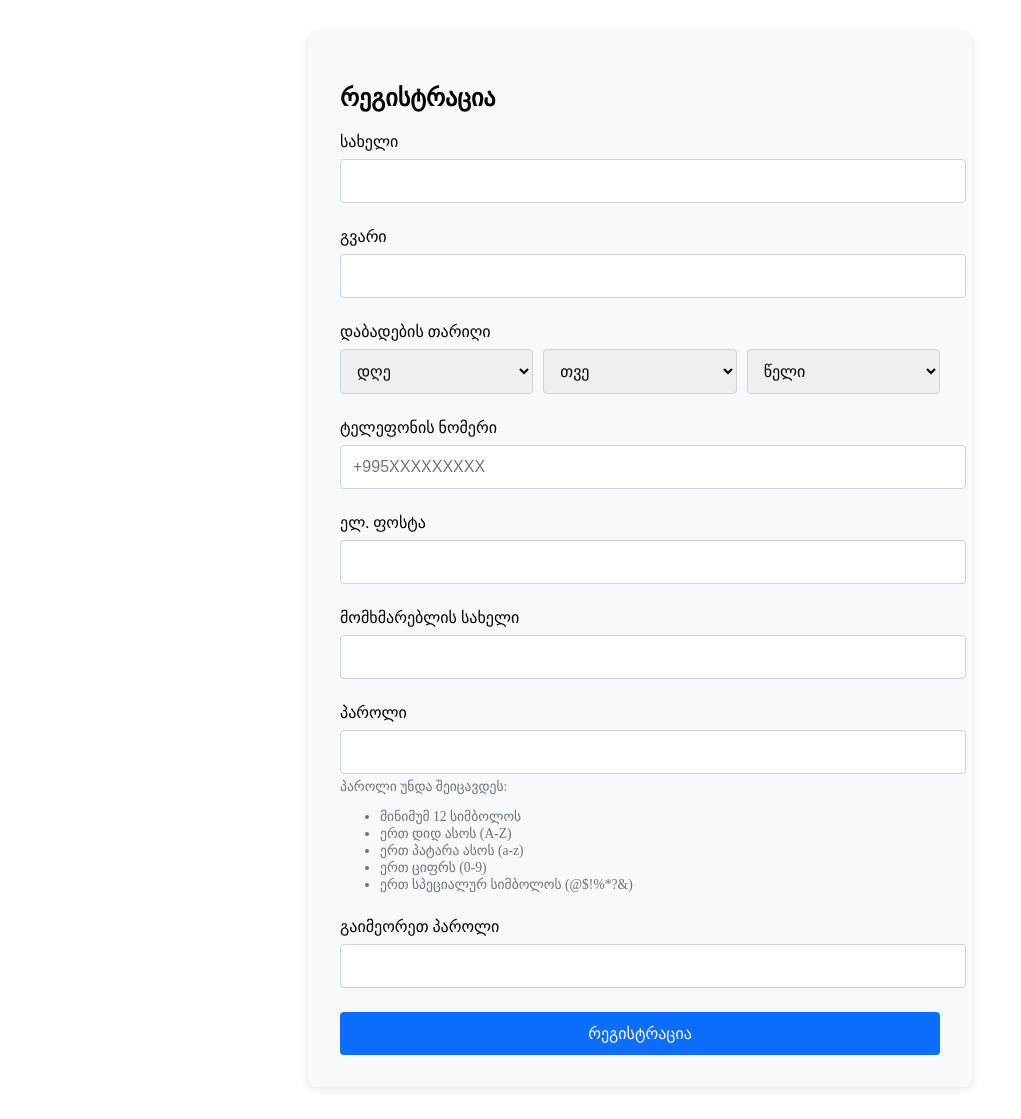
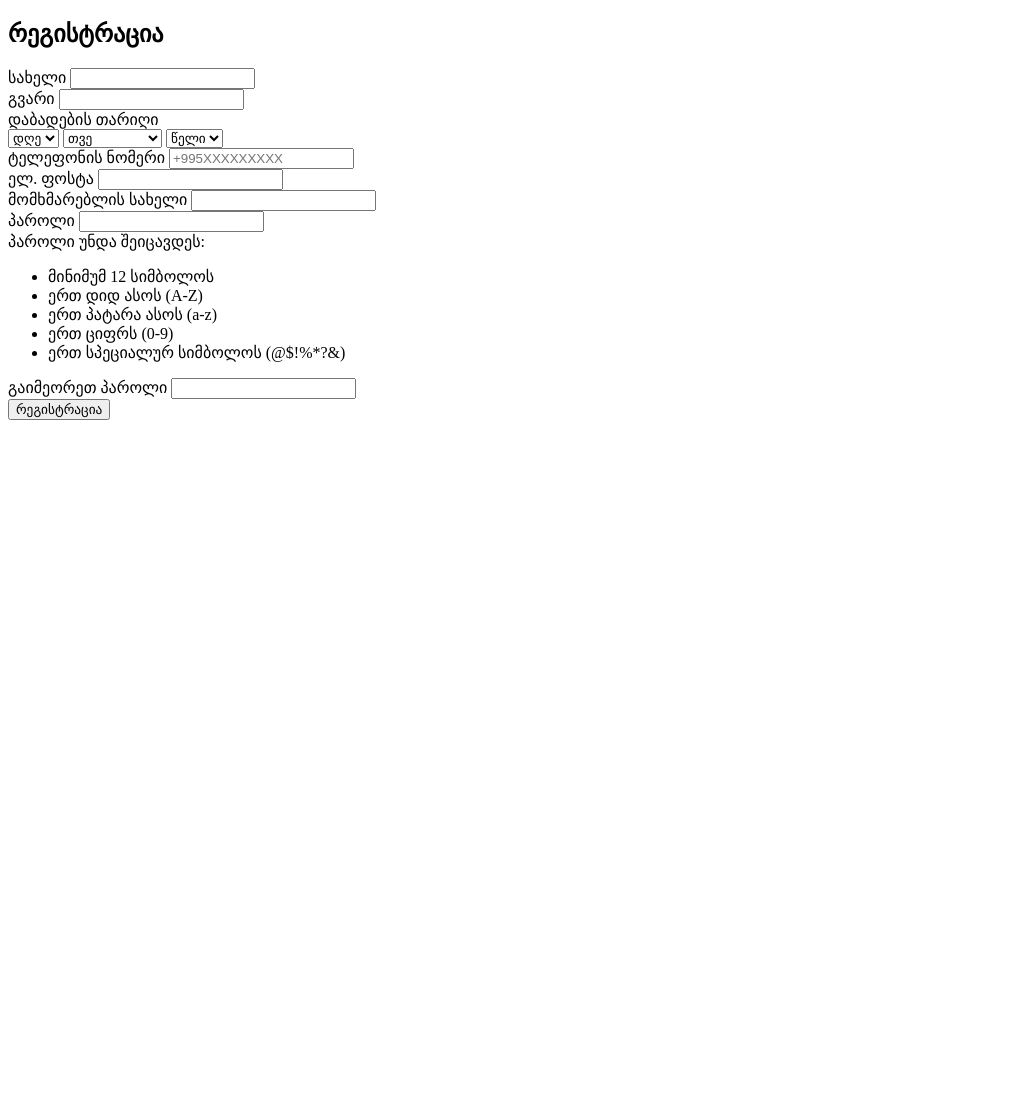
Before and after one commit to glebkoxan36/kodi.ge, a Flask app: page /register in a window 1280 px wide. Shown: the whole page, without its empty margins (0-1021 px from the left). After the commit the page ends 420 px from the top, so only its background shows below. Run offline with Flask 3, Linux system fonts and the light colour scheme.

Commit message:
Update register.html

```diff
--- a/templates/register.html
+++ b/templates/register.html
@@ -4,59 +4,6 @@
     <meta charset="UTF-8">
     <meta name="viewport" content="width=device-width, initial-scale=1.0">
     <title>რეგისტრაცია</title>
-    <style>
-        .registration-container {
-            max-width: 600px;
-            margin: 2rem auto;
-            padding: 2rem;
-            background-color: #f8f9fa;
-            border-radius: 8px;
-            box-shadow: 0 2px 10px rgba(0, 0, 0, 0.1);
-        }
-        .form-group {
-            margin-bottom: 1.5rem;
-        }
-        .form-label {
-            display: block;
-            margin-bottom: 0.5rem;
-            font-weight: 500;
-        }
-        .form-control {
-            width: 100%;
-            padding: 0.75rem;
-            border: 1px solid #ced4da;
-            border-radius: 4px;
-            font-size: 1rem;
-        }
-        .birth-date-group {
-            display: flex;
-            gap: 10px;
-        }
-        .birth-date-group select,
-        .birth-date-group input {
-            flex: 1;
-        }
-        .password-requirements {
-            font-size: 0.85rem;
-            color: #6c757d;
-            margin-top: 0.25rem;
-        }
-        .btn-primary {
-            background-color: #0d6efd;
-            color: white;
-            border: none;
-            padding: 0.75rem 1.5rem;
-            border-radius: 4px;
-            cursor: pointer;
-            font-size: 1rem;
-            width: 100%;
-        }
-        .error-message {
-            color: #dc3545;
-            font-size: 0.85rem;
-            margin-top: 0.25rem;
-        }
-    </style>
 </head>
 <body>
     <div class="registration-container">
```
